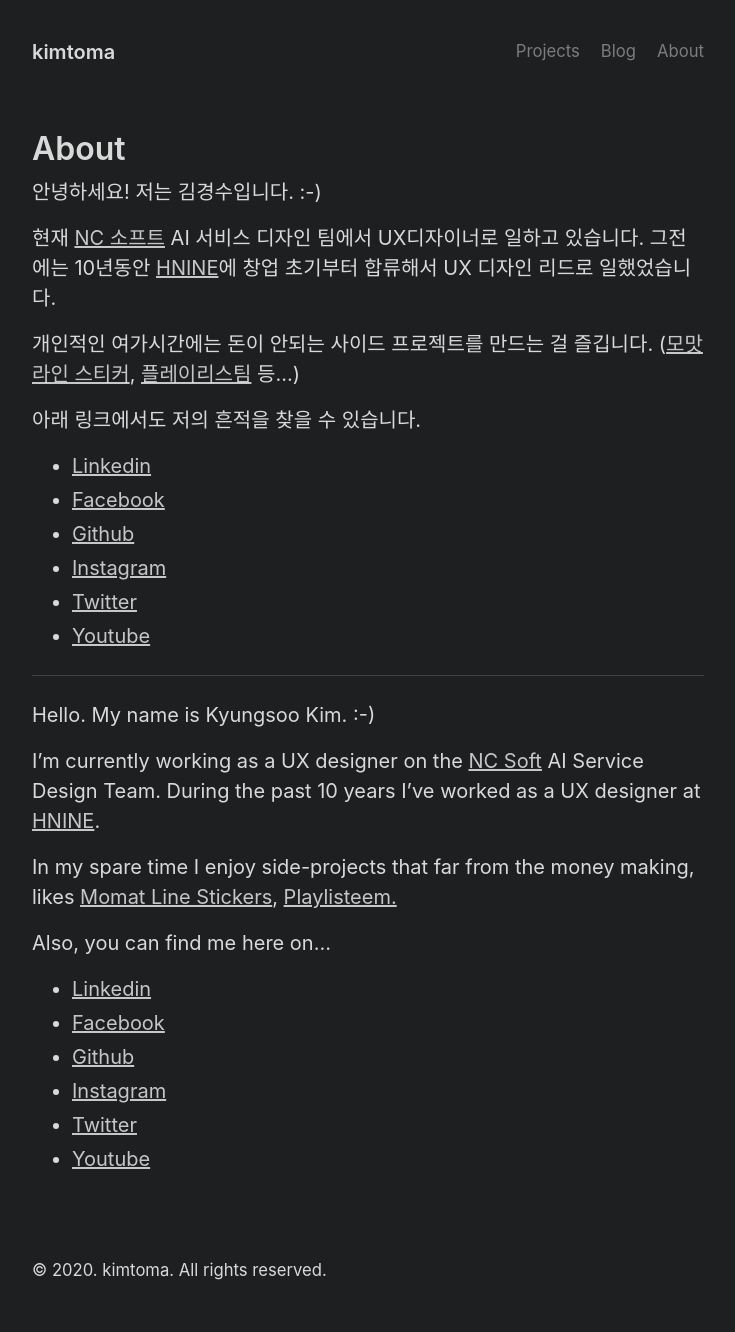
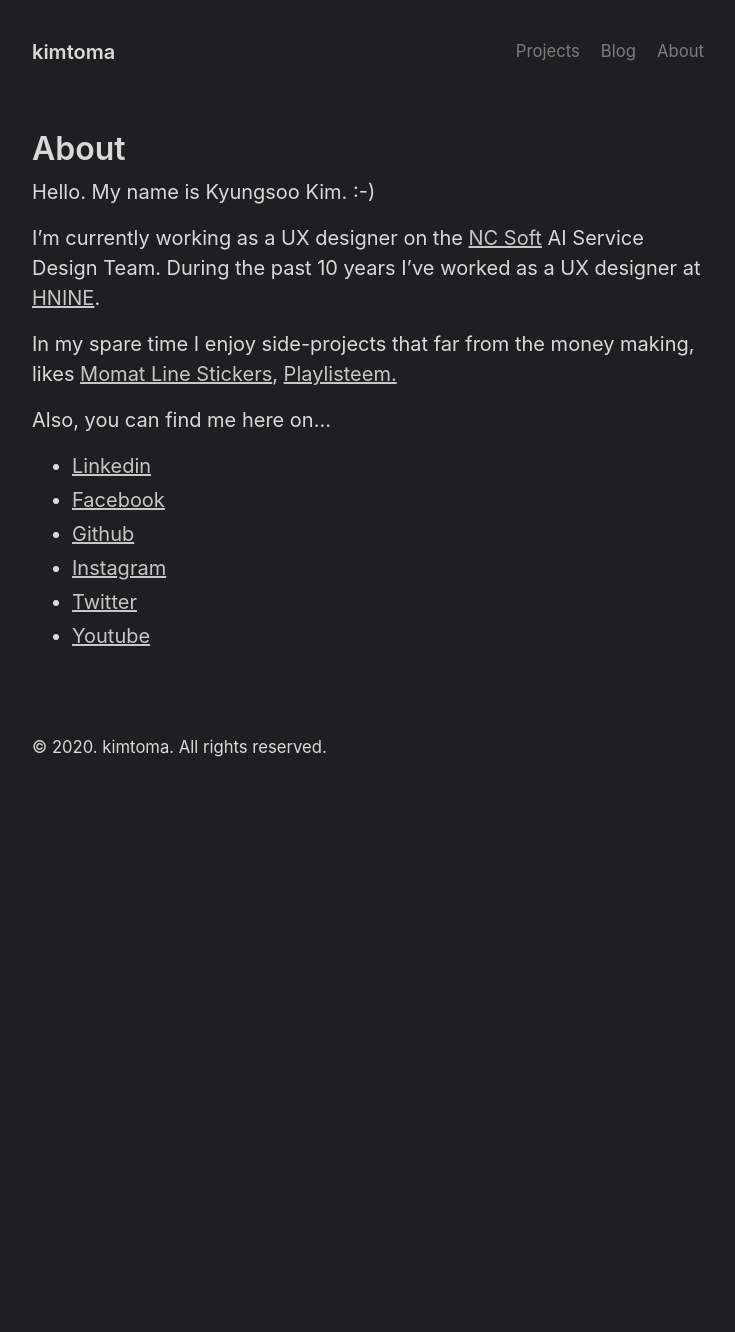
Before and after one commit to kimtoma/kimtoma.github.io, a Jekyll site: the page built from about.md, in a window 1280 px wide. Shown: the whole page, without its empty margins (272-1007 px from the left). Built offline with Jekyll 4.4.1, drawn with Linux system fonts in a browser that asks for light colours; after the commit the page ends 900 px from its top, so only the background shows below that.

Commit message:
index update

```diff
--- a/about.md
+++ b/about.md
@@ -2,27 +2,6 @@
 layout: page
 title: About
 ---
-
-안녕하세요! 저는 김경수입니다. :-)
-
-현재 [NC 소프트](http://kr.ncsoft.com/korean/?ref=kimtoma) AI 서비스 디자인 팀에서 UX디자이너로 일하고 있습니다.
-그전에는 10년동안 [HNINE](https://www.hnine.com/?ref=kimtoma)에 창업 초기부터 합류해서 UX 디자인 리드로 일했었습니다.
-
-개인적인 여가시간에는 돈이 안되는 사이드 프로젝트를 만드는 걸 즐깁니다.
-([모맛 라인 스티커](https://store.line.me/stickershop/product/4102511/ko), [플레이리스팀](https://playlisteem.web.app/) 등…)
-
-아래 링크에서도 저의 흔적을 찾을 수 있습니다.
-
-- [Linkedin](http://www.linkedin.com/in/kimkyungsoo﻿)
-- [Facebook](https://www.facebook.com/hello.kyungsoo)
-- [Github](https://github.com/kimtoma﻿)
-- [Instagram](https://www.instagram.com/kimtoma/)
-- [Twitter](https://twitter.com/kimtoma﻿)
-- [Youtube](https://www.youtube.com/user/kimtoma)
-
-
-
-<hr/>
 
 Hello. My name is Kyungsoo Kim. :-)
 
```
Also changed, not shown: index.md (+3 -1 lines), 1 other file.
